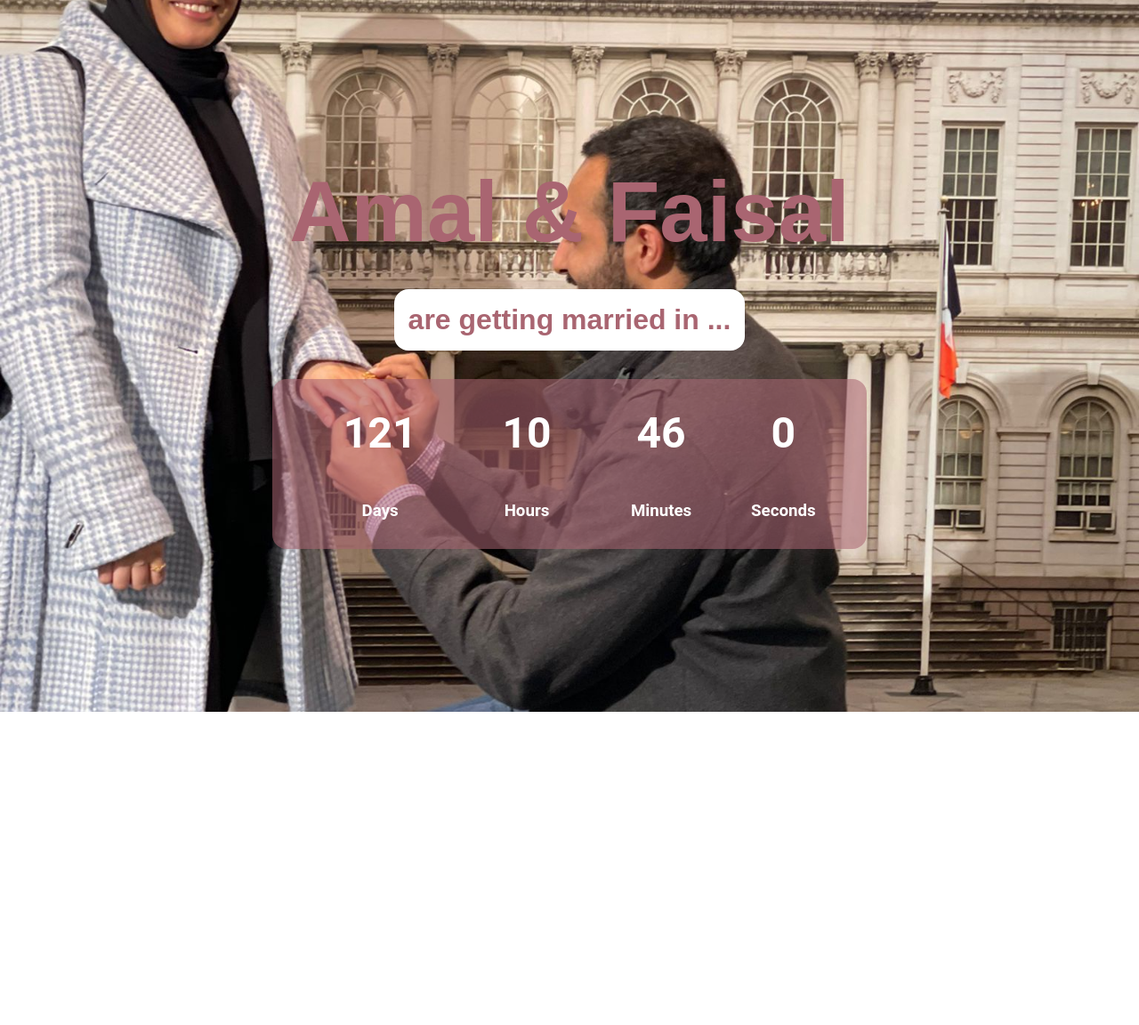
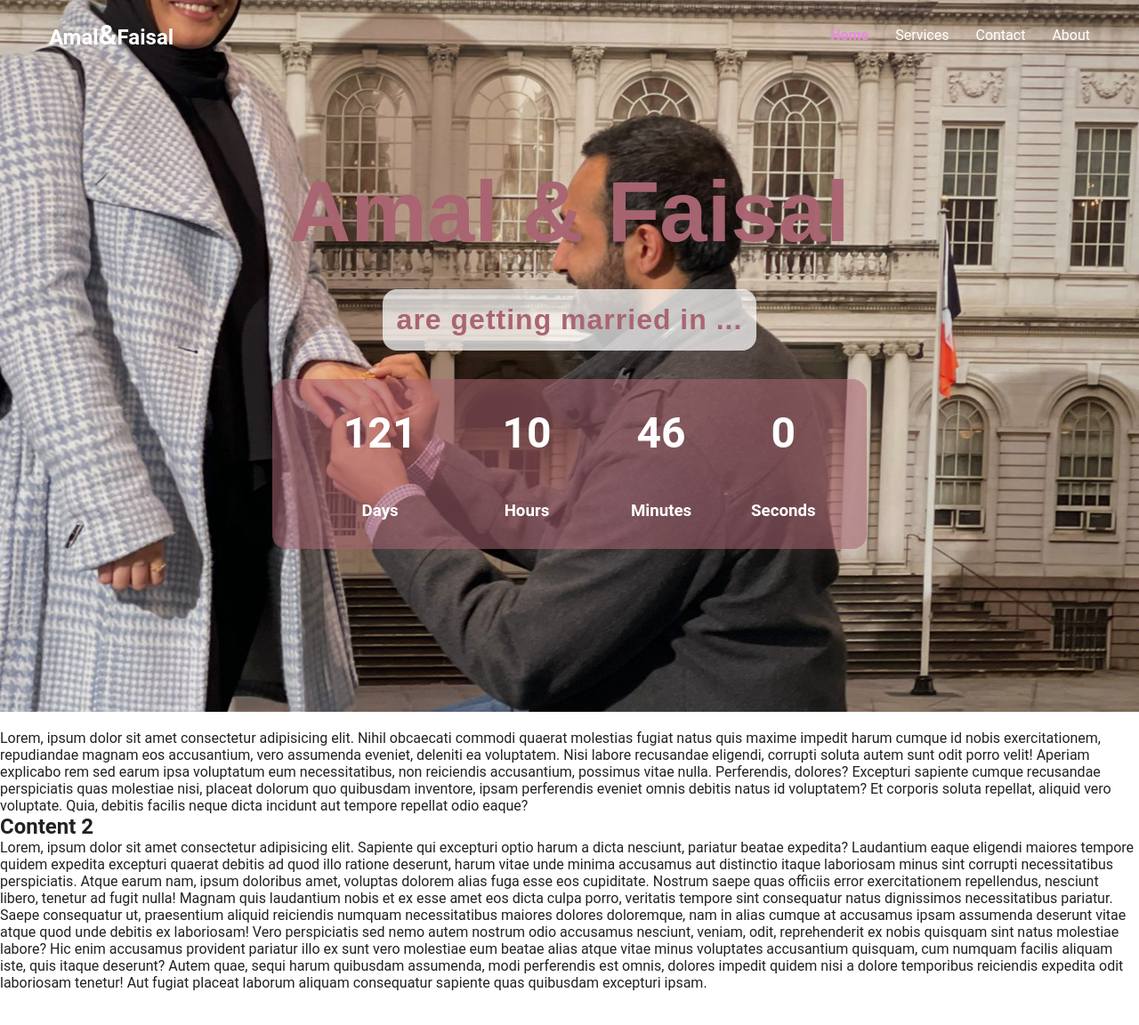
Before and after one commit to syedahalam/practice, a plain HTML site: page index.html in a window 1280 px wide. Shown: the whole page at 89% size. Before the commit the page ends 870 px from the top, so only its background shows below. Drawn offline with Linux system fonts and the light colour scheme; a web font is replaced by a local one.

Commit message:
sticky navbar done

```diff
--- a/index.html
+++ b/index.html
@@ -9,17 +9,19 @@
 		<title>Practice</title>
 	</head>
 	<body>
-		<!-- <nav class="nav">
+		<nav class="nav">
 			<div class="container">
-				<h1 class="logo"><a href="index.html">My Website</a></h1>
+				<h1 class="logo">
+					<a href="index.html">Amal<strong>&</strong>Faisal</a>
+				</h1>
 				<ul>
-					<li><a href="#" class="active">Home</a></li>
+					<li><a href="#" class="current">Home</a></li>
 					<li><a href="#">Services</a></li>
 					<li><a href="#">Contact</a></li>
 					<li><a href="#">About</a></li>
 				</ul>
 			</div>
-		</nav> -->
+		</nav>
 		<div class="hero">
 			<div class="container">
 				<div class="headings">
@@ -50,5 +52,43 @@
 				</div>
 			</div>
 		</div>
+		<p>
+			Lorem, ipsum dolor sit amet consectetur adipisicing elit. Nihil obcaecati
+			commodi quaerat molestias fugiat natus quis maxime impedit harum cumque id
+			nobis exercitationem, repudiandae magnam eos accusantium, vero assumenda
+			eveniet, deleniti ea voluptatem. Nisi labore recusandae eligendi, corrupti
+			soluta autem sunt odit porro velit! Aperiam explicabo rem sed earum ipsa
+			voluptatum eum necessitatibus, non reiciendis accusantium, possimus vitae
+			nulla. Perferendis, dolores? Excepturi sapiente cumque recusandae
+			perspiciatis quas molestiae nisi, placeat dolorum quo quibusdam inventore,
+			ipsam perferendis eveniet omnis debitis natus id voluptatem? Et corporis
+			soluta repellat, aliquid vero voluptate. Quia, debitis facilis neque dicta
+			incidunt aut tempore repellat odio eaque?
+		</p>
+		<h2>Content 2</h2>
+		<p>
+			Lorem, ipsum dolor sit amet consectetur adipisicing elit. Sapiente qui
+			excepturi optio harum a dicta nesciunt, pariatur beatae expedita?
+			Laudantium eaque eligendi maiores tempore quidem expedita excepturi
+			quaerat debitis ad quod illo ratione deserunt, harum vitae unde minima
+			accusamus aut distinctio itaque laboriosam minus sint corrupti
+			necessitatibus perspiciatis. Atque earum nam, ipsum doloribus amet,
+			voluptas dolorem alias fuga esse eos cupiditate. Nostrum saepe quas
+			officiis error exercitationem repellendus, nesciunt libero, tenetur ad
+			fugit nulla! Magnam quis laudantium nobis et ex esse amet eos dicta culpa
+			porro, veritatis tempore sint consequatur natus dignissimos necessitatibus
+			pariatur. Saepe consequatur ut, praesentium aliquid reiciendis numquam
+			necessitatibus maiores dolores doloremque, nam in alias cumque at
+			accusamus ipsam assumenda deserunt vitae atque quod unde debitis ex
+			laboriosam! Vero perspiciatis sed nemo autem nostrum odio accusamus
+			nesciunt, veniam, odit, reprehenderit ex nobis quisquam sint natus
+			molestiae labore? Hic enim accusamus provident pariatur illo ex sunt vero
+			molestiae eum beatae alias atque vitae minus voluptates accusantium
+			quisquam, cum numquam facilis aliquam iste, quis itaque deserunt? Autem
+			quae, sequi harum quibusdam assumenda, modi perferendis est omnis, dolores
+			impedit quidem nisi a dolore temporibus reiciendis expedita odit
+			laboriosam tenetur! Aut fugiat placeat laborum aliquam consequatur
+			sapiente quas quibusdam excepturi ipsam.
+		</p>
 	</body>
 </html>
--- a/script.js
+++ b/script.js
@@ -25,3 +25,16 @@ const countDown = () => {
 };
 // console.log(textSeconds);
 setInterval(countDown, 1000);
+
+// Sticky navbar////////////
+
+const nav = document.querySelector('.nav');
+window.addEventListener('scroll', fixNav);
+
+function fixNav() {
+	if (window.scrollY > nav.offsetHeight + 550) {
+		nav.classList.add('active');
+	} else {
+		nav.classList.remove('active');
+	}
+}
--- a/style.css
+++ b/style.css
@@ -14,6 +14,52 @@ body {
 	margin: 0 auto;
 }
 /* Nav */
+.nav {
+	position: fixed;
+	color: rgb(232, 138, 224);
+	top: 0;
+	left: 0;
+	right: 0;
+	transition: all 0.3s ease-in-out;
+}
+.nav .container {
+	display: flex;
+	justify-content: space-between;
+	align-items: center;
+	padding: 20px 0;
+	transition: all 0.3s ease-in-out;
+}
+.nav ul {
+	display: flex;
+	list-style-type: none;
+	align-items: center;
+	justify-content: center;
+}
+.nav a {
+	color: white;
+	text-decoration: none;
+	padding: 7px 15px;
+	transition: all 0.3s ease-in-out;
+}
+.nav.active {
+	background-color: rgb(231, 207, 229);
+	box-shadow: 0 2px 10px rgba(0, 0, 0, 0.3);
+	color: rgb(232, 138, 224);
+}
+.nav.active a {
+	color: rgb(232, 138, 224);
+}
+.nav.active .container {
+	padding: 10px 0;
+}
+.nav a.current,
+.nav a:hover {
+	color: rgb(232, 138, 224);
+	font-weight: bold;
+}
+strong {
+	font-size: 2rem;
+}
 
 .hero {
 	background-image: url(./propose.jpeg);
@@ -29,6 +75,18 @@ body {
 	/* because we want to overlay it */
 	position: relative;
 	margin-bottom: 20px;
+	z-index: -2;
+}
+/* overlay for giving dark tone to background image*/
+.hero::before {
+	content: '';
+	position: absolute;
+	top: 0;
+	left: 0;
+	width: 100%;
+	height: 100%;
+	background-color: rgba(0, 0, 0, 0.1);
+	z-index: -1;
 }
 .container {
 	max-width: 1200px;
@@ -49,14 +107,16 @@ body {
 	font-size: 6rem;
 	font-weight: bold;
 	/* padding: 5rem 5rem 1rem 5rem; */
-	color: rgb(169, 101, 113);
+	/* color: rgba(169, 101, 114, 0.263); */
+	color: rgba(169, 101, 114, 0.986);
 	font-family: 'Dancing Script', sans-serif;
+	/* margin: -20px, 0 20px; */
 }
 .heading-two {
 	font-size: 2rem;
-	/* margin-left: 39%; */
+	letter-spacing: 1px;
 	color: rgb(169, 101, 113);
-	background-color: white;
+	background-color: rgba(255, 255, 255, 0.722);
 	/* width: 30rem; */
 	text-align: center;
 	border-radius: 1rem;
```
